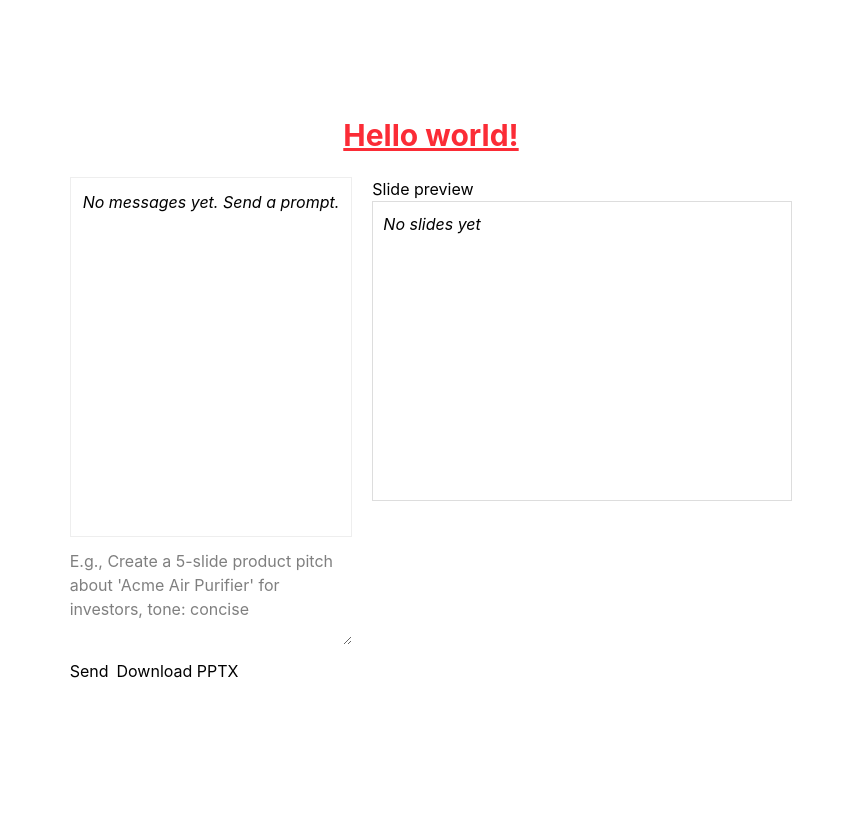
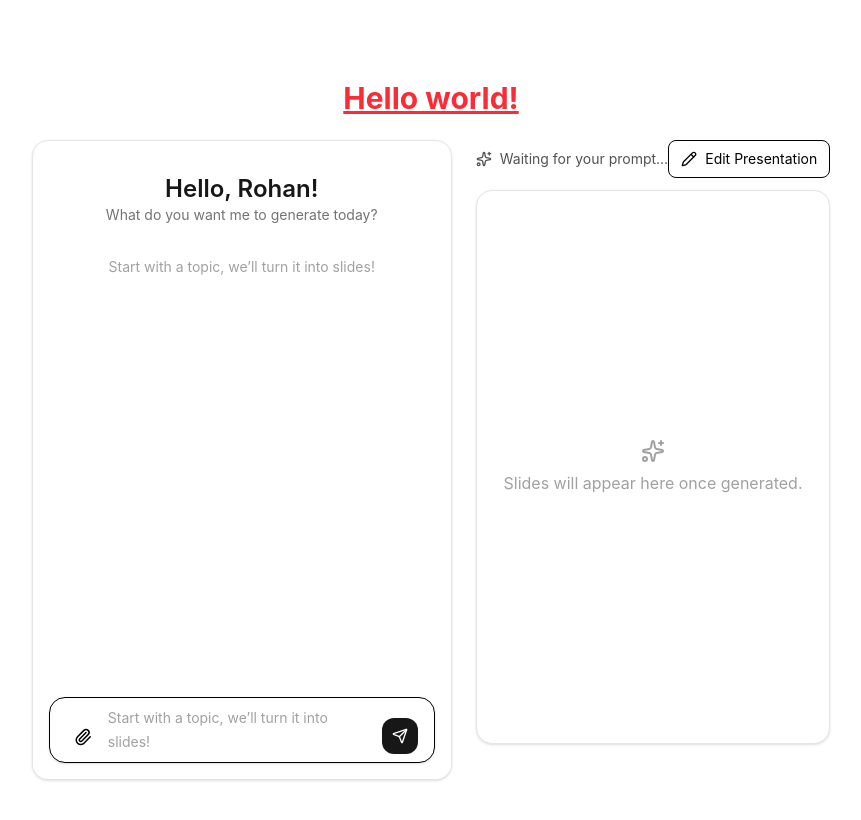
Before and after one commit to rohanOO769/Al-ChatBot-PPT_Generator, a Next.js app: page / in a window 1280 px wide. Shown: the top 820 px of the page, without its empty margins (209-1070 px from the left). Built offline with nearby package versions, Linux system fonts and the light colour scheme.

Commit message:
enhanced UI

```diff
--- a/app/components/ChatSlideBuilder.js
+++ b/app/components/ChatSlideBuilder.js
@@ -1,140 +1,268 @@
 // app/components/ChatSlideBuilder.js
 
-import { useState } from "react";
+import { useEffect, useMemo, useRef, useState } from "react";
+import { Paperclip, Send, Loader2, CheckCircle2, Globe, BookOpenText, Sparkles, Pencil } from "lucide-react";
 import generatePPT from "../lib/generatePPT";
 
-export default function ChatSlideBuilder() {
+/**
+ * Drop-in replacement for your current ChatSlideBuilder with a polished UI.
+ * - Left pane: activity/"thinking" feed
+ * - Right pane: slide canvas preview
+ * - Sticky composer like the reference screenshots
+ */
+export default function ChatSlideBuilder({ userName = "Rohan" }) {
   const [messages, setMessages] = useState([]);
   const [prompt, setPrompt] = useState("");
   const [slideJson, setSlideJson] = useState(null);
   const [loading, setLoading] = useState(false);
 
+  const scrollRef = useRef(null);
+  useEffect(() => {
+    if (scrollRef.current) {
+      scrollRef.current.scrollTop = scrollRef.current.scrollHeight;
+    }
+  }, [messages]);
+
   async function sendPrompt() {
-    if (!prompt.trim()) return;
-    setMessages((m) => [...m, { role: "user", text: prompt }]);
+    const value = prompt.trim();
+    if (!value || loading) return;
+
+    setMessages((m) => [...m, { role: "user", text: value }]);
     setLoading(true);
-
     try {
       const res = await fetch("/api/generate", {
         method: "POST",
         headers: { "Content-Type": "application/json" },
-        body: JSON.stringify({ prompt }),
+        body: JSON.stringify({ prompt: value })
       });
       const body = await res.json();
 
       if (res.ok && body?.data) {
         setSlideJson(body.data);
+        // Add a couple of pleasant status items so the UI looks rich
         setMessages((m) => [
           ...m,
-          { role: "assistant", text: "Generated slides JSON", json: body.data },
+          { role: "assistant", type: "thinking", title: "Thoughts", text: "Synthesizing sources and structuring slides." },
+          { role: "assistant", type: "status", icon: "search", text: `Searching the web`, sub: '"' + value.slice(0, 64) + (value.length > 64 ? "…" : '"') },
+          { role: "assistant", type: "status", icon: "read", text: "Reading website", sub: body?.data?.meta?.source || "Model references" },
+          { role: "assistant", text: "6 slides generated", type: "done" }
         ]);
       } else {
         const err = body?.error || body?.outputText || "Unknown error";
-        setMessages((m) => [...m, { role: "assistant", text: "Error: " + err }]);
+        setMessages((m) => [...m, { role: "assistant", type: "error", text: String(err) }]);
       }
     } catch (err) {
-      setMessages((m) => [
-        ...m,
-        { role: "assistant", text: "Network error: " + err.message },
-      ]);
+      setMessages((m) => [...m, { role: "assistant", type: "error", text: err.message }]);
     } finally {
       setLoading(false);
-      // Keep the prompt if you want to quickly retry; otherwise clear:
       setPrompt("");
     }
   }
 
+  function onKeyDown(e) {
+    if (e.key === "Enter" && !e.shiftKey) {
+      e.preventDefault();
+      sendPrompt();
+    }
+  }
+
+  const slideCount = useMemo(() => (Array.isArray(slideJson?.slides) ? slideJson.slides.length : 0), [slideJson]);
+
   return (
-    <div style={{ display: "flex", gap: 20, alignItems: "flex-start" }}>
-      <div style={{ flex: 1 }}>
-        <div
-          style={{
-            height: 360,
-            overflow: "auto",
-            border: "1px solid #eee",
-            padding: 12,
-            background: "#fff",
-          }}
-        >
-          {messages.length === 0 && (
-            <div>
-              <em>No messages yet. Send a prompt.</em>
+    <div className="w-full min-h-[80vh] grid grid-cols-1 lg:grid-cols-[420px_1fr] gap-6">
+      {/* Left column: greeting + activity feed */}
+      <div className="flex flex-col bg-white rounded-2xl shadow-sm border border-neutral-200 overflow-hidden">
+        <header className="px-6 pt-8 pb-4">
+          <h1 className="text-2xl font-semibold text-neutral-900 text-center">Hello, {userName}!</h1>
+          <p className="text-center text-neutral-500 text-sm">What do you want me to generate today?</p>
+        </header>
+
+        <div ref={scrollRef} className="flex-1 px-4 pb-28 overflow-auto">
+          {messages.length === 0 ? (
+            <div className="mx-2 my-4 text-center text-neutral-400 text-sm">
+              Start with a topic, we’ll turn it into slides!
+            </div>
+          ) : (
+            <div className="space-y-3">
+              {messages.map((m, i) => (
+                <MessageCard key={i} m={m} />
+              ))}
             </div>
           )}
-          {messages.map((m, i) => (
-            <div key={i} style={{ marginBottom: 12 }}>
-              <b>{m.role}</b>: {m.text}
-              {m.json && (
-                <pre style={{ background: "#fafafa", padding: 8 }}>
-                  {JSON.stringify(m.json, null, 2)}
-                </pre>
-              )}
-            </div>
-          ))}
         </div>
 
+        {/* Composer */}
+        <div className="absolute lg:relative bottom-0 left-0 right-0 p-4 bg-gradient-to-t from-white via-white">
+          <div className="border rounded-2xl px-4 py-2 flex items-end gap-2 bg-white shadow-sm">
+            <button className="p-2 rounded-lg hover:bg-neutral-100" title="Attach">
+              <Paperclip size={18} />
+            </button>
             <textarea
+              className="flex-1 resize-none outline-none text-sm leading-6 max-h-32 min-h-[44px] placeholder:text-neutral-400"
+              placeholder="Start with a topic, we’ll turn it into slides!"
               value={prompt}
               onChange={(e) => setPrompt(e.target.value)}
-          rows={4}
-          style={{ width: "100%", marginTop: 12 }}
-          placeholder="E.g., Create a 5-slide product pitch about 'Acme Air Purifier' for investors, tone: concise"
+              onKeyDown={onKeyDown}
             />
-
-        <div style={{ marginTop: 8, display: "flex", gap: 8 }}>
-          <button onClick={sendPrompt} disabled={loading}>
-            {loading ? "Generating…" : "Send"}
-          </button>
             <button
-            onClick={() => {
-              if (slideJson) generatePPT(slideJson);
-            }}
-            disabled={!slideJson}
+              onClick={sendPrompt}
+              disabled={loading}
+              className={`h-9 w-9 grid place-items-center rounded-xl ${loading ? "bg-neutral-200" : "bg-neutral-900 hover:opacity-90"} text-white`}
+              title="Send"
             >
-            Download PPTX
+              {loading ? <Loader2 className="animate-spin" size={18} /> : <Send size={16} />}
             </button>
           </div>
         </div>
+      </div>
 
-      <div style={{ width: 420 }}>
-        <h3>Slide preview</h3>
-        <div
-          style={{
-            border: "1px solid #ddd",
-            padding: 10,
-            minHeight: 300,
-            background: "#fff",
-          }}
-        >
-          {slideJson ? (
+      {/* Right column: slide canvas */}
+      <div className="flex flex-col">
+        <div className="flex items-center justify-between mb-3">
+          <div className="flex items-center gap-2 text-sm text-neutral-600">
+            {slideCount > 0 ? (
               <>
-              <h4 style={{ marginTop: 0 }}>{slideJson.title || "Untitled"}</h4>
-              {Array.isArray(slideJson.slides) && slideJson.slides.length ? (
-                slideJson.slides.map((s) => (
-                  <div
-                    key={s.id || s.title}
-                    style={{ border: "1px solid #ccc", margin: 8, padding: 8 }}
-                  >
-                    <h4 style={{ margin: "4px 0" }}>{s.title}</h4>
-                    {s.bullets && (
-                      <ul>
-                        {s.bullets.map((b, idx) => (
-                          <li key={idx}>{b}</li>
-                        ))}
-                      </ul>
-                    )}
-                    {s.notes && <small>Notes: {s.notes}</small>}
-                  </div>
-                ))
-              ) : (
-                <em>No slides in JSON</em>
-              )}
+                <CheckCircle2 className="text-green-600" size={16} />
+                <span>{slideCount} {slideCount === 1 ? "slide" : "slides"} generated</span>
               </>
             ) : (
-            <em>No slides yet</em>
+              <div className="flex items-center gap-2"><Sparkles size={16} /><span>Waiting for your prompt…</span></div>
+            )}
+          </div>
+          <button
+            className="inline-flex items-center gap-2 text-sm border rounded-lg px-3 py-2 hover:bg-neutral-50"
+            onClick={() => slideJson && generatePPT(slideJson)}
+            disabled={!slideJson}
+          >
+            <Pencil size={16} /> Edit Presentation
+          </button>
+        </div>
+
+        <div className="bg-white rounded-2xl shadow-sm border border-neutral-200 p-4">
+          {slideJson ? (
+            <SlidesPreview slideJson={slideJson} />
+          ) : (
+            <EmptySlides />
           )}
         </div>
       </div>
     </div>
   );
 }
+
+function MessageCard({ m }) {
+  if (m.type === "error") {
+    return (
+      <div className="rounded-xl border border-red-200 bg-red-50 px-4 py-3 text-sm text-red-800">
+        <b>Error</b>: {m.text}
+      </div>
+    );
+  }
+
+  if (m.type === "status") {
+    const Icon = m.icon === "search" ? Globe : BookOpenText;
+    return (
+      <div className="rounded-xl border px-4 py-3 text-sm flex items-start gap-2">
+        <Icon size={16} className="mt-0.5" />
+        <div>
+          <div className="font-medium">{m.text}</div>
+          {m.sub && <div className="text-neutral-500 text-xs break-all">{m.sub}</div>}
+        </div>
+      </div>
+    );
+  }
+
+  if (m.type === "thinking") {
+    return (
+      <div className="rounded-xl border px-4 py-3 text-sm">
+        <div className="text-neutral-500 text-xs mb-1">Thinking…</div>
+        <div className="font-semibold mb-1">{m.title || "Notes"}</div>
+        <div className="text-neutral-700">{m.text}</div>
+      </div>
+    );
+  }
+
+  if (m.type === "done") {
+    return (
+      <div className="rounded-xl border px-4 py-3 text-sm flex items-center gap-2">
+        <CheckCircle2 size={16} className="text-green-600" />
+        <span>{m.text}</span>
+      </div>
+    );
+  }
+
+  // default bubble
+  return (
+    <div className={`rounded-2xl px-4 py-2 text-sm border ${m.role === "user" ? "bg-neutral-50" : "bg-white"}`}>
+      <b className="capitalize">{m.role}</b>: {m.text}
+    </div>
+  );
+}
+
+function EmptySlides() {
+  return (
+    <div className="h-[520px] grid place-items-center text-neutral-400">
+      <div className="text-center">
+        <Sparkles className="mx-auto mb-2" />
+        <p>Slides will appear here once generated.</p>
+      </div>
+    </div>
+  );
+}
+
+function SlidesPreview({ slideJson }) {
+  return (
+    <div className="space-y-6">
+      {/* Title banner */}
+      <div className="rounded-xl border bg-neutral-50 p-4">
+        <div className="text-sm text-neutral-500">{slideJson.meta?.createdAt || new Date().toLocaleDateString()}</div>
+        <div className="text-2xl font-semibold text-neutral-800">{slideJson.title || "Untitled Presentation"}</div>
+      </div>
+
+      {/* Slide cards */}
+      <div className="grid grid-cols-1 xl:grid-cols-2 gap-6">
+        {Array.isArray(slideJson.slides) && slideJson.slides.length ? (
+          slideJson.slides.map((s, idx) => (
+            <div key={s.id || s.title || idx} className="rounded-xl border shadow-sm overflow-hidden bg-white">
+              <div className="flex items-center justify-between px-4 py-2 text-xs text-neutral-500 border-b bg-neutral-50">
+                <span>{String(idx + 1).padStart(2, "0")}</span>
+                <span>{s.layout || "content"}</span>
+              </div>
+              <div className="p-4">
+                <div className="grid grid-cols-[1fr_38%] gap-4 items-start">
+                  <div>
+                    <h3 className="text-xl font-semibold mb-2 text-neutral-800">{s.title || "Slide"}</h3>
+                    {s.bullets?.length ? (
+                      <ul className="list-disc pl-5 space-y-1 text-neutral-700">
+                        {s.bullets.map((b, i) => (
+                          <li key={i}>{b}</li>
+                        ))}
+                      </ul>
+                    ) : (
+                      <p className="text-neutral-400 text-sm">No bullets</p>
+                    )}
+                    {s.notes && (
+                      <div className="mt-3 p-2 rounded-lg bg-neutral-50 border text-xs text-neutral-600">
+                        <span className="font-medium">Notes:</span> {s.notes}
+                      </div>
+                    )}
+                  </div>
+                  <div className="aspect-[4/3] bg-neutral-100 rounded-lg border grid place-items-center overflow-hidden">
+                    {s.image?.url ? (
+                      // eslint-disable-next-line @next/next/no-img-element
+                      <img src={s.image.url} alt={s.image.alt || "slide"} className="object-cover w-full h-full" />
+                    ) : (
+                      <div className="text-neutral-400 text-sm">No image</div>
+                    )}
+                  </div>
+                </div>
+              </div>
+            </div>
+          ))
+        ) : (
+          <div className="text-neutral-400">No slides in JSON</div>
+        )}
+      </div>
+    </div>
+  );
+}
--- a/package.json
+++ b/package.json
@@ -7,6 +7,7 @@
   },
   "dependencies": {
     "@tailwindcss/postcss": "^4.1.16",
+    "lucide-react": "^0.553.0",
     "next": "latest",
     "postcss": "^8.5.6",
     "pptxgenjs": "^4.0.1",
--- a/pages/index.js
+++ b/pages/index.js
@@ -18,7 +18,7 @@ export default function Home() {
         </h1>
 
         <section style={{ width: "100%", marginTop: 24 }}>
-          <ChatSlideBuilder />
+          <ChatSlideBuilder userName="Rohan" />
         </section>
       </main>
     </div>
```
Also changed, not shown: 1 other file (tests, documents, lock files or other folders). Lines whose indentation alone changed are shown as unchanged.
